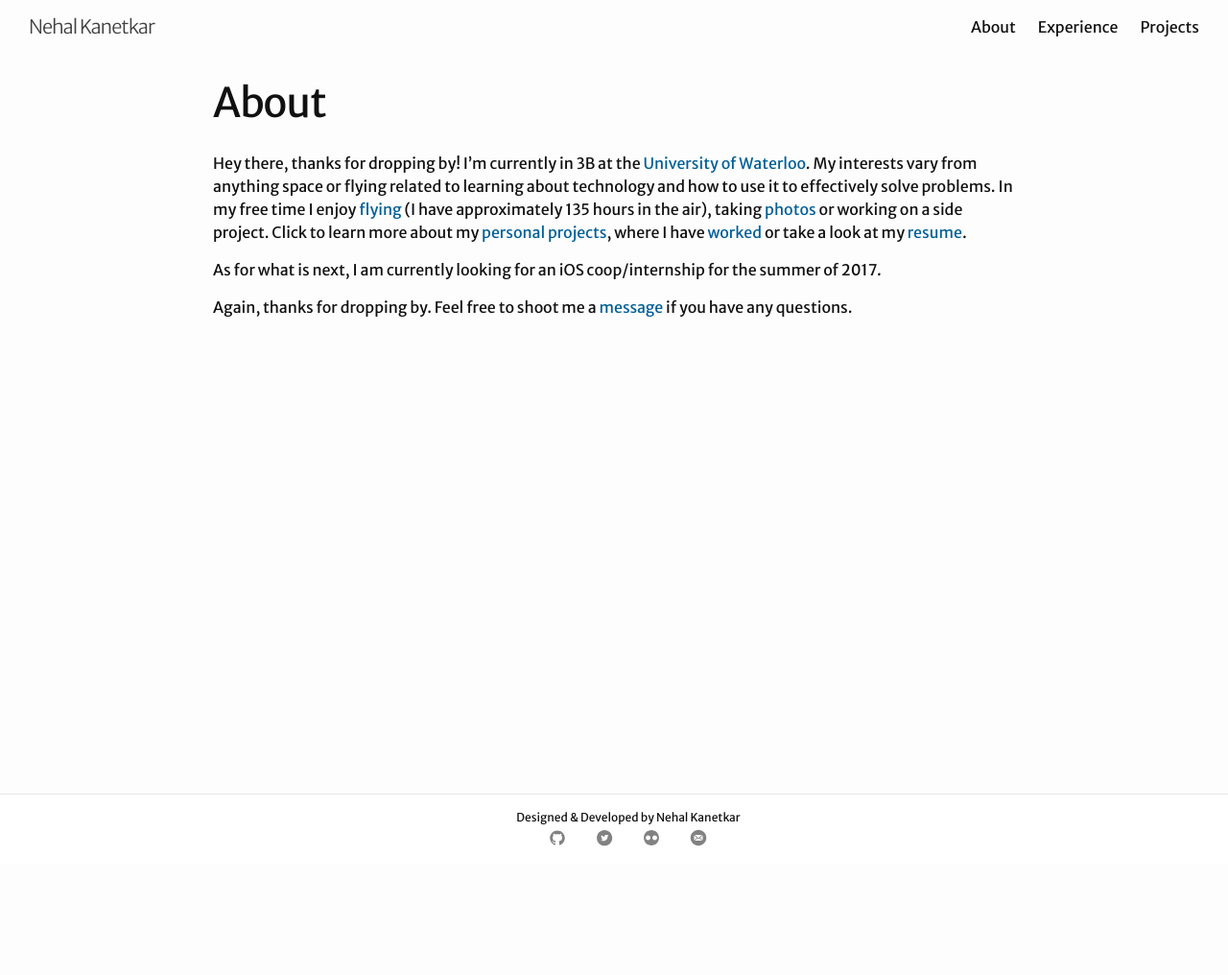
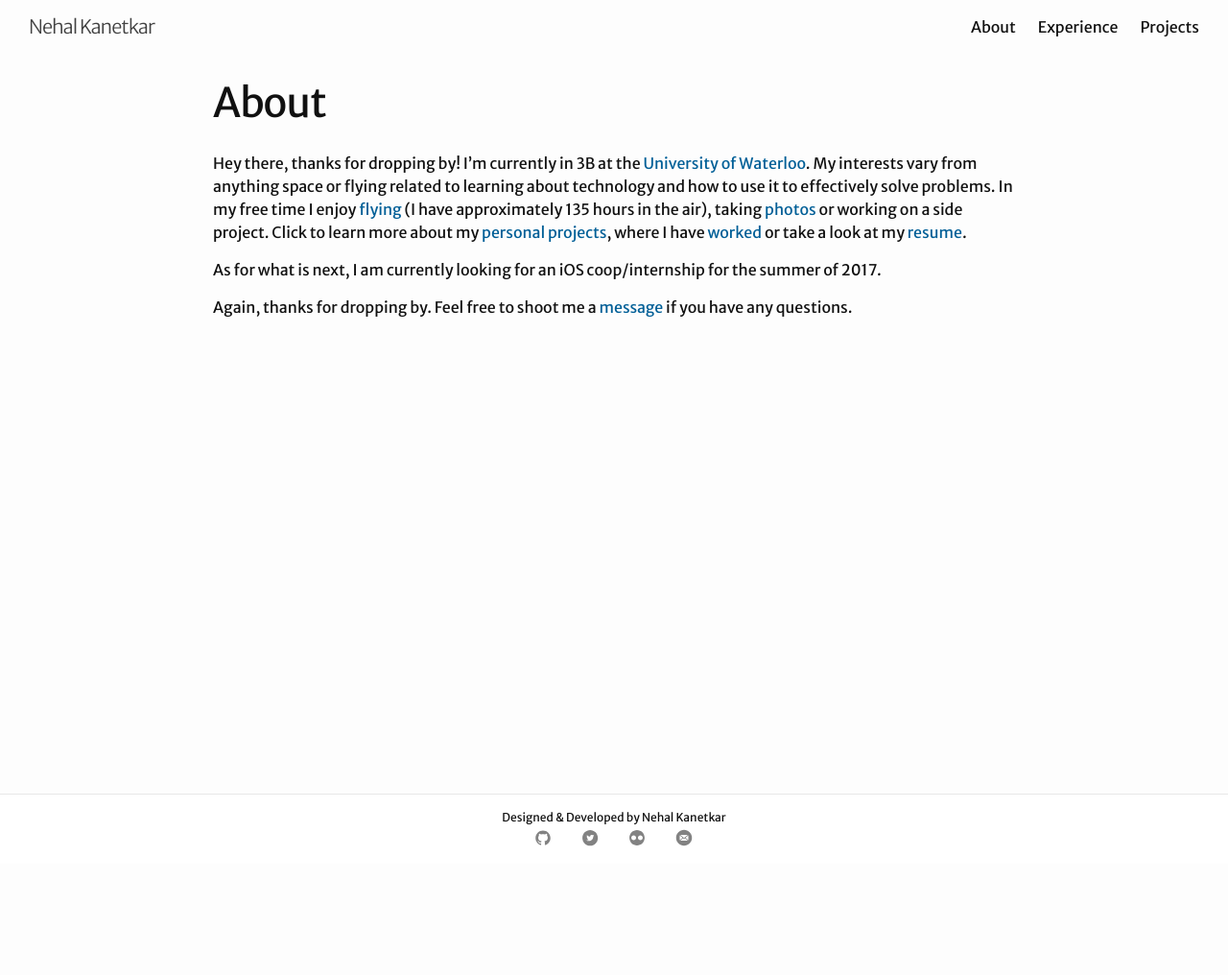
Before and after one commit to nkanetka/nkanetka.github.io, a Jekyll site: the page built from about.md, in a window 1280 px wide. Shown: the whole page at 96% size. Built offline with Jekyll 4.4.1, drawn with Linux system fonts in a browser that asks for light colours.

Commit message:
Fix spacing on footer

```diff
--- a/_sass/minima/_layout.scss
+++ b/_sass/minima/_layout.scss
@@ -96,8 +96,10 @@
 
 .footer-wrapper {
   position: relative;
-  padding-left: $spacing-unit/2;
-  padding-right: $spacing-unit/2;
+  /*padding-left: $spacing-unit/2;*/
+  /*padding-right: $spacing-unit/2;*/
+  /*padding-top: $spacing-unit/2;*/
+  padding: $spacing-unit/2;
   font-size: 12px;
   div {
     vertical-align: text-bottom;
@@ -111,7 +113,7 @@
   margin: 0 auto;
   width: 100%;
   border-top: 1px solid $grey-color-light;
-  padding: $spacing-unit/2;
+  /*padding: $spacing-unit/2;*/
 }
 
 .footer-heading {
```
